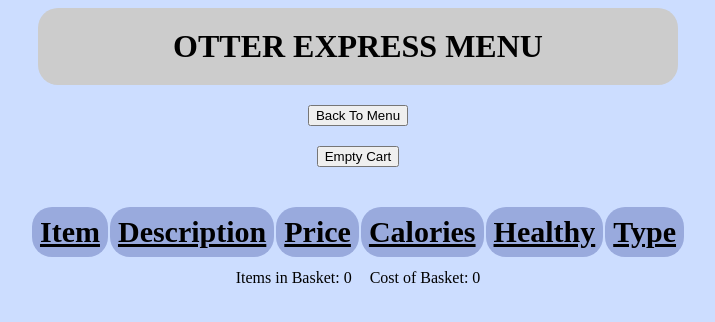
After one commit to APorterCSUMB/IntPrg-TeamProject, a PHP site: page /site/cart.php in a window 1280 px wide. The commit adds this page. Shown: the top 322 px of the page, without its empty margins (282-997 px from the left). Run offline with PHP 8.4, Linux system fonts and the light colour scheme.

Commit message:
Shopping Cart Working

```diff
--- /dev/null
+++ b/site/cart.php
@@ -0,0 +1,90 @@
+<?php session_start();?>
+<!DOCTYPE HTML>
+<html>
+    <head>
+        <title>SQL Data, Lab 3</title>
+        <link rel="stylesheet" href="style.css">
+    </head>
+    <body>
+        <?php
+            include_once'SQL_PDO.php';
+            if(array_search ('Empty Cart', $_POST)){
+                unset($_SESSION['cart']);
+                header( 'Location: ./index.php') ;
+                return;
+            }
+            // CLEAN UP INCOMING DATA IF NECESSARY
+            if ($_SERVER["REQUEST_METHOD"] == "POST") {
+
+            }
+            echo'
+            <h1>OTTER EXPRESS MENU</h1>
+            <form method="GET" action="index.php" style="text-align:center;margin:20px;"><input type="submit" value="Back To Menu"></form>
+            <form method="POST" action="cart.php" style="text-align:center;margin:20px;"><input type="submit" name="true" value="Empty Cart"></form>';
+            if($flag){ // DB CONNECTION IS MANDATORY
+                if($_SERVER["REQUEST_METHOD"] == "POST"){
+                    $stmt = "SELECT * FROM Products NATURAL JOIN ProductType WHERE productID=".array_search ('Add to Cart', $_POST);
+                    $stmt = $sql->prepare($stmt);
+                    $flag = $stmt->execute();
+                    if(!isset($_SESSION['cart'])){
+                        $_SESSION['cart'] = Array();
+                    }
+                    $_SESSION['cart'][]=$stmt->fetch();
+                }
+                echo '<br><table class="displayTable">
+                        <tr>
+                            <td>
+                                Item
+                            </td>
+                            <td>
+                                Description
+                            </td>
+                            <td>
+                                Price
+                            </td>
+                            <td>
+                                Calories
+                            </td>
+                            <td>
+                                Healthy
+                            </td>
+                            <td>
+                                Type
+                            </td>
+                        </tr>
+
+                ';
+                $price = 0.00;
+                $count = 0;
+                if(isset($_SESSION['cart'])){
+                    foreach($_SESSION['cart'] as $product){
+                        $price += $product['price'];
+                        $count++;
+                        echo '<tr class="product">';
+                            echo'<td class="info">'.$product['productName'].'</td>
+                            <td class="info desc"><div class="clicker" tabindex="1">Description</div><div class="hiddendiv">'.$product['productDesc'].'</div></td>
+                            <td class="info">'.money_format('$%.2n', $product['price']).'</td>
+                            <td class="info">'.$product['calories'].'</td>';
+                            if($product['healthyChoice']){
+                                echo '<td class="info"><img src="happy.png"></td>';
+                            } else{echo '<td class="info"><img src="sad.png"></td>';}
+                            echo '<td class="info">'.$product['TypeDesc'].'</td>';
+                        echo '</tr>';
+                    }
+                }
+                echo '
+                </table>
+                <table>
+                    <tr>
+                        <td>
+                            Items in Basket: '.$count.'
+                        </td>
+                        <td>
+                            Cost of Basket: '.$price.'
+                        </td>
+                    </tr>
+                </table>';
+            }else{echo '<h1>NO CONNECTION!</h1>';}
+        ?>
+    </body>
+</html>
--- a/site/style.css
+++ b/site/style.css
@@ -39,7 +39,7 @@ h1{
     margin-top:20px;
 }
 .sortFilter input[type="submit"]{
-    height:40px;
+    height:30px;
 }
 .info img{
     height:50px;
```
Also changed, not shown: site/index.php (+10 -4 lines).
